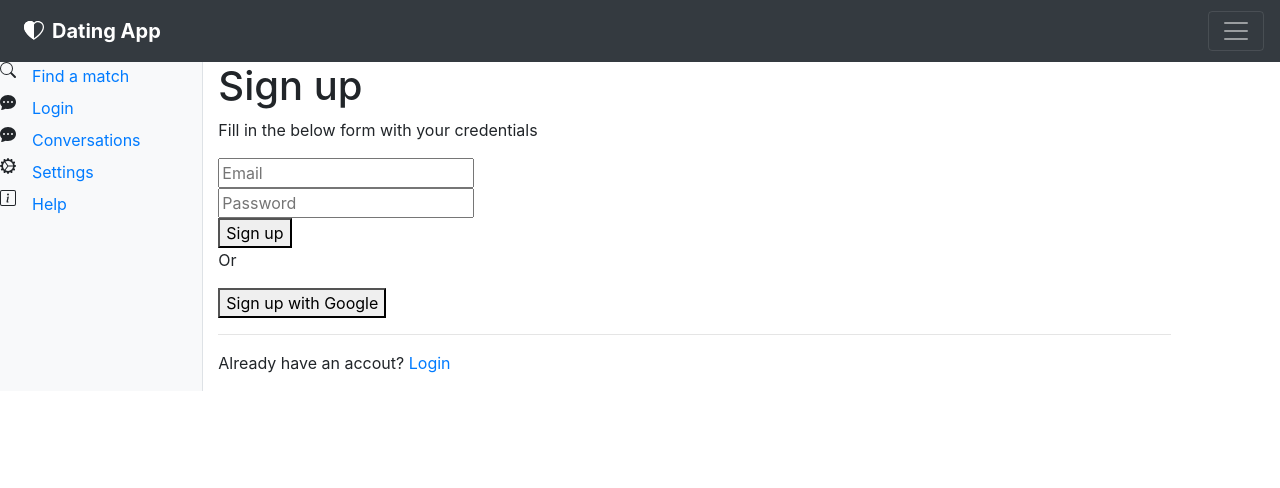
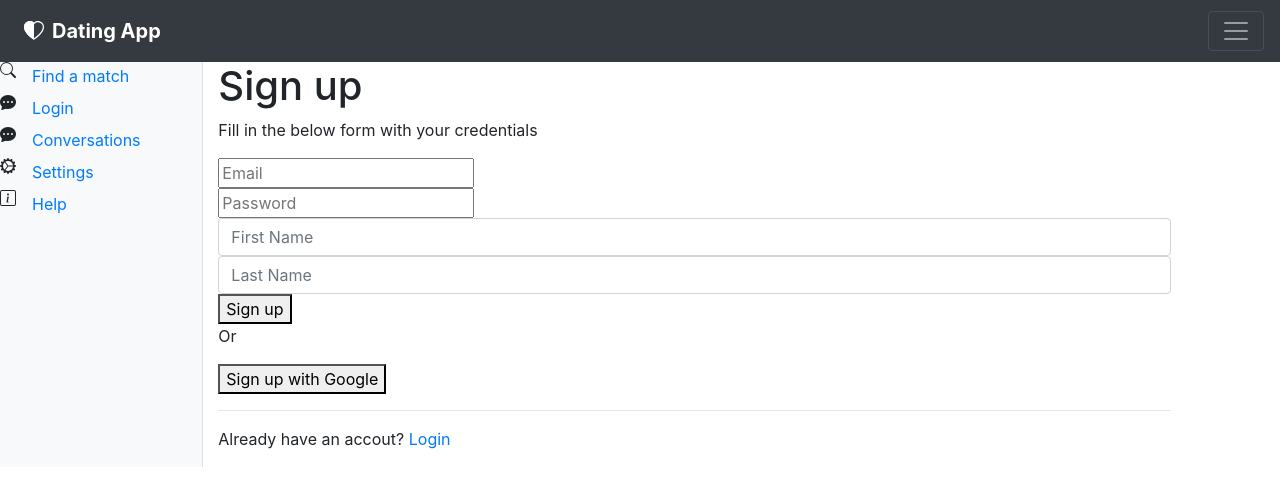
Before and after one commit to graemekcox/Dating-App, a React (Create React App) app: page /signup in a window 1280 px wide. Shown: the top 488 px of the page. Built offline with nearby package versions, Linux system fonts and the light colour scheme; no server answers.

Commit message:
Render matches based on server

```diff
--- a/src/pages/Chat.js
+++ b/src/pages/Chat.js
@@ -2,18 +2,12 @@ import React from 'react';
 import {BrowserRouter as Router, Link, Route} from 'react-router-dom';
 import {auth} from "../services/firebase";
 import {db} from "../services/firebase"
-import firebase from 'firebase';
-import { textChangeRangeIsUnchanged } from 'typescript';
-
-//FIXME Temp until we have IDs we can fetch
-let names = ['Jane', 'John']
 
 function formatTime(timestamp){
     const d = new Date(timestamp);
     const time = `${d.getDate()}/${(d.getMonth()+1)}/${d.getFullYear()} ${d.getHours()}:${d.getMinutes()}`;
     return time
 }
-
 
 function Contacts(props){
     return (
@@ -24,7 +18,6 @@ function Contacts(props){
                         // Add Avatar?
                         <button class="link"
                         key={name}> {name}</button>))
-                        // <Link key={name} to="/convo/${name}">{name}</Link>))
                     }
                 </ul>
             </div>
@@ -92,8 +85,6 @@ class Chat extends React.Component {
                 snapshot.forEach ((snap) => {
                     ids.push(snap.key);
                 })
-                console.log(ids)
-
                 let matches = [];
                 ids.forEach( (userid) => {
                     db.ref("users/"+userid+"/").on("value", snapshot => {
@@ -104,7 +95,6 @@ class Chat extends React.Component {
                 })
 
                 this.setState({matches});
-                console.log(this.state.matches)
             });
         } catch (error) {
             this.setState({readError: error.message})
--- a/src/pages/Signup.js
+++ b/src/pages/Signup.js
@@ -1,6 +1,8 @@
 import React, {Component} from 'react';
 import {Link} from 'react-router-dom';
 import {signup, signInWithGoogle} from '../helpers/auth';
+import {auth} from "../services/firebase";
+import {db} from "../services/firebase"
 
 export default class Signup extends Component {
     constructor(props){
@@ -24,6 +26,15 @@ export default class Signup extends Component {
         this.setState({error: ''});
         try {
             await signup(this.state.email, this.state.password);
+            await db.ref("users/" + auth().currentUser.uid ).child({
+                first_name: this.state.first_name,
+                last_name: this.state.last_name,
+                uid: auth().currentUser.uid
+            });
+            // db.ref("users/" + auth().currentUser.uid ).child('first_name').setValue(this.state.first_name);
+            // db.ref("users/" + auth().currentUser.uid ).child('name_name').setValue(this.state.last_name);
+            // db.ref("users/" + auth().currentUser.uid+"/").child('uid').setValue(auth().currentUser);
+
         } catch(error){
             this.setState({error: error.message});
         }
@@ -53,6 +64,14 @@ export default class Signup extends Component {
                         type="password"></input>
                     </div>
                     <div>
+                        <input placeholder="First Name" name="first_name" onChange={this.handleChange} value={this.state.first_name}
+                        type="text" class="form-control"></input>
+                    </div>
+                    <div>
+                        <input placeholder="Last Name" name="last_name" onChange={this.handleChange} value={this.state.last_name}
+                        type="text" class="form-control"></input>
+                    </div>
+                    <div>
                         {this.state.error ? <p>{this.state.error}</p> : null}
                         <button type="submit">Sign up</button>
                     </div>
```
